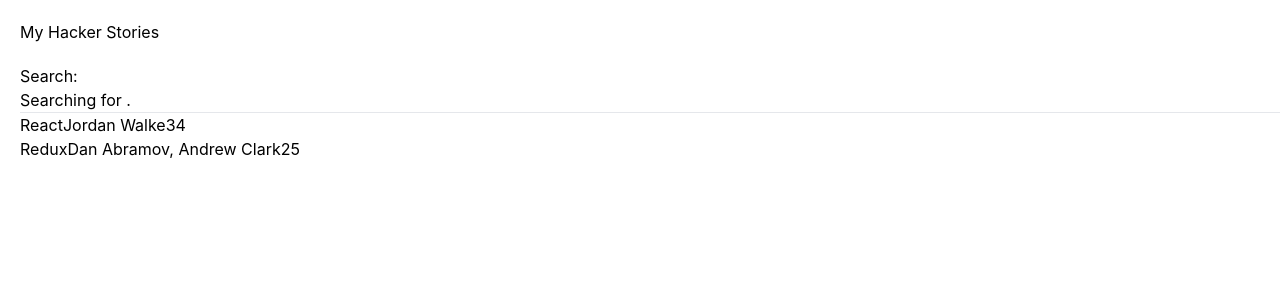
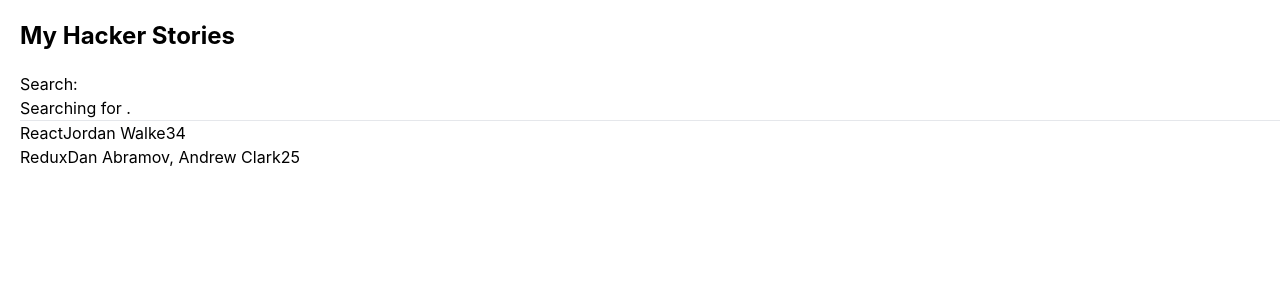
Before and after one commit to habedorf/ReactPlayground, a React (Create React App) app: page / in a window 1280 px wide. Shown: the top 300 px of the page. Built offline with nearby package versions, Linux system fonts and the light colour scheme.

Commit message:
font bold

```diff
--- a/src/App.js
+++ b/src/App.js
@@ -29,7 +29,7 @@ setSearchTerm(event.target.value);
 };
 return (
 <div className={"container mx-5"}>
-<h1 className={"my-5"}>My Hacker Stories</h1>
+<h1 className={"my-5 text-2xl font-bold"}>My Hacker Stories</h1>
 <label htmlFor="search">Search: </label>
 <input id="search" type="text" onChange={handleChange} />
 <p>
```
